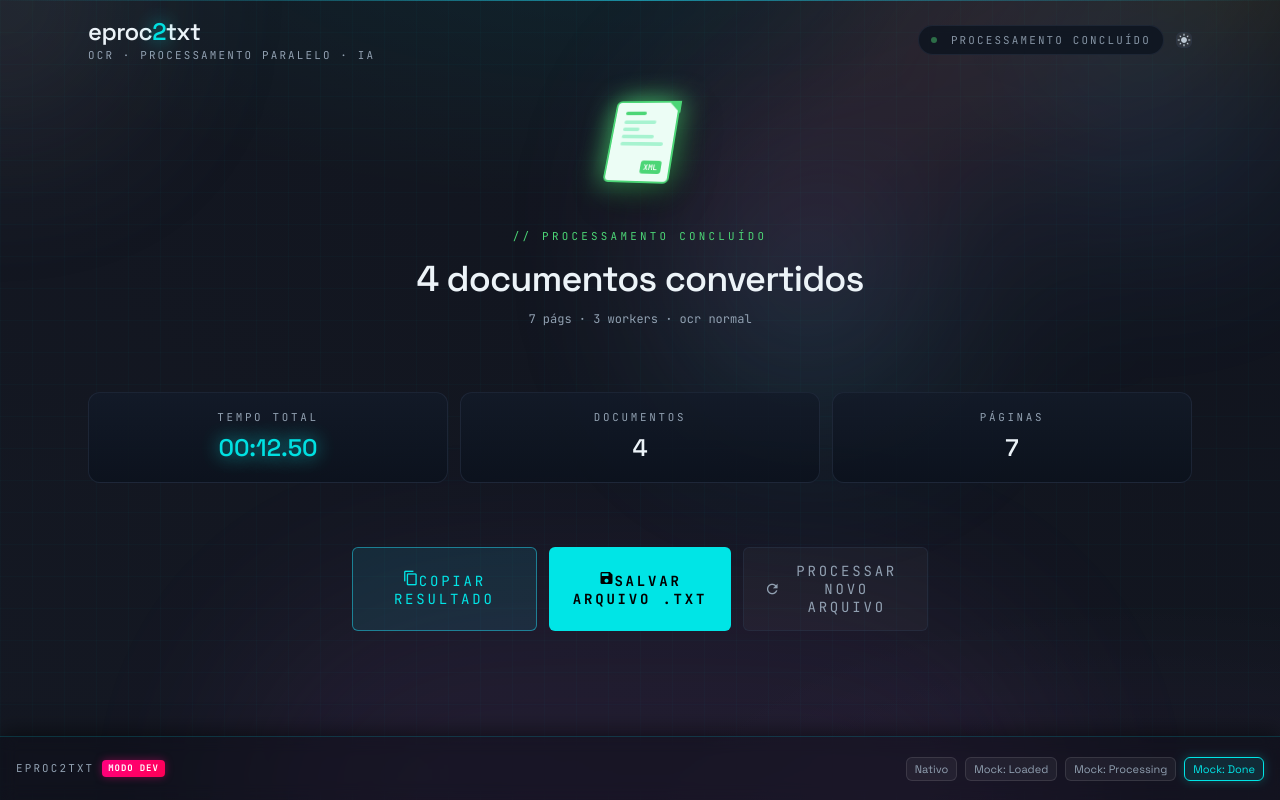
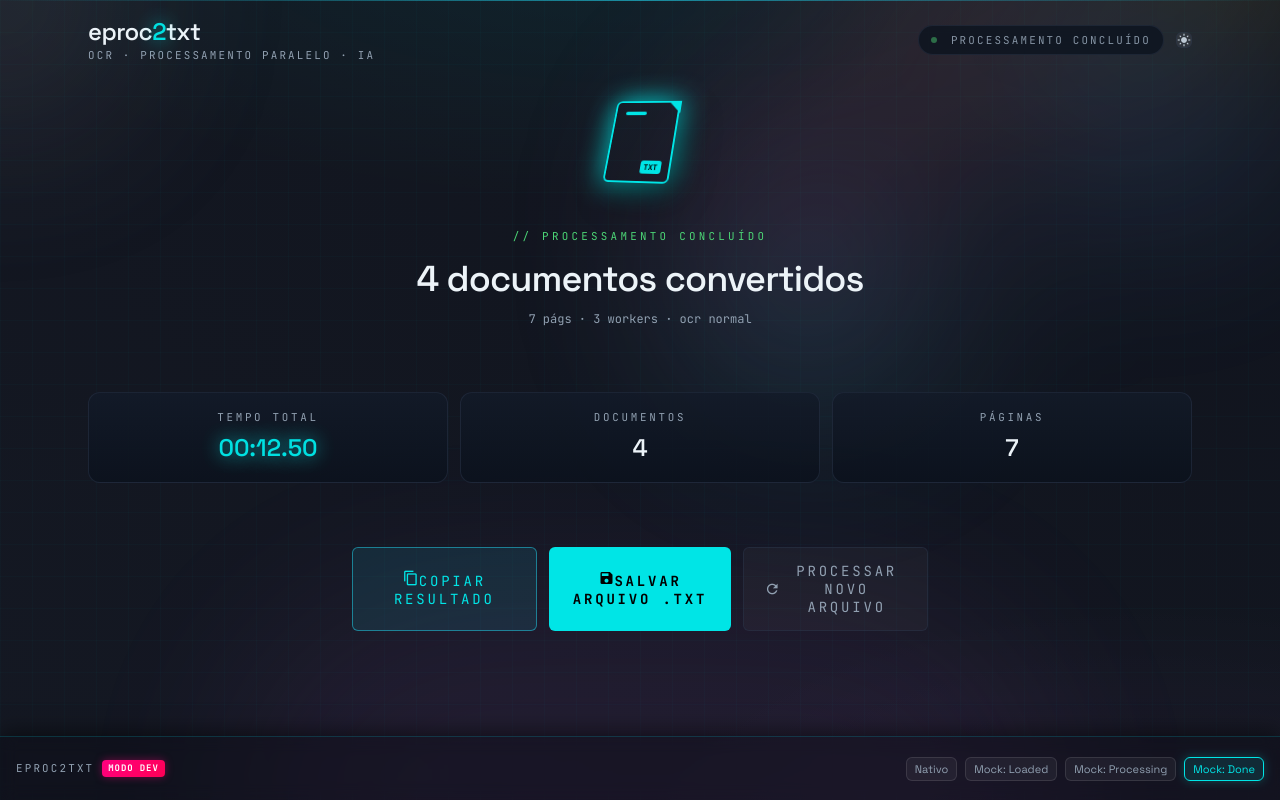
Before and after one commit to jonyduque/eproc2txt, a React (Vite) app: page / in a window 1280 px wide. Both pictures are taken after a click on the button "Mock: Done". Built offline with nearby package versions, Linux system fonts and the light colour scheme.

Commit message:
feat: change DoneScreen floating file to TXT and update colors to primary theme

```diff
--- a/src/components/DoneScreen/DoneScreen.css
+++ b/src/components/DoneScreen/DoneScreen.css
@@ -1,3 +1,10 @@
+:root {
+	--txt-floating-bg: --transparent(var(--color-primary), 0.05);
+	--txt-floating-border: var(--color-primary);
+	--txt-floating-line-title: var(--color-primary);
+	--txt-floating-line-sub: --transparent(var(--color-primary), 0.4);
+}
+
 .done-view-container {
 	display: flex;
 	flex-direction: column;
@@ -8,7 +15,7 @@
 	text-align: center;
 }
 
-.done-floating-xml-container {
+.done-floating-txt-container {
 	perspective: 800px;
 	width: 120px;
 	height: 120px;
@@ -19,25 +26,25 @@
 	position: relative;
 }
 
-.xml-floating {
+.txt-floating {
 	width: 70px;
 	height: 90px;
-	background: #ecfdf5;
-	border: 2.5px solid var(--color-success);
+	background: var(--txt-floating-bg);
+	border: 2.5px solid var(--txt-floating-border);
 	border-radius: var(--border-radius-md);
 	display: flex;
 	flex-direction: column;
 	padding: 10px;
 	gap: 4px;
 	transform: rotateX(25deg) rotateY(-20deg) rotateZ(10deg);
-	animation: xmlFloat 3s ease-in-out infinite alternate;
+	animation: txtFloat 3s ease-in-out infinite alternate;
 	position: relative;
 	box-shadow:
 		6px 10px 25px rgba(0, 0, 0, 0.35),
-		0 0 20px rgba(16, 185, 129, 0.25);
+		0 0 20px --transparent(var(--color-primary), 0.25);
 }
 
-.xml-floating::after {
+.txt-floating::after {
 	content: "";
 	position: absolute;
 	top: -2.5px;
@@ -46,43 +53,43 @@
 	height: 0;
 	border-style: solid;
 	border-width: 0 14px 14px 0;
-	border-color: transparent var(--color-success) transparent transparent;
+	border-color: transparent var(--txt-floating-border) transparent transparent;
 }
 
-.xml-floating .file-line {
+.txt-floating .file-line {
 	height: 4px;
-	background: #a7f3d0;
+	background: var(--txt-floating-line-sub);
 	border-radius: 2px;
 }
 
-.xml-floating .file-line.title {
-	background: var(--color-success);
+.txt-floating .file-line.title {
+	background: var(--txt-floating-line-title);
 	width: 50%;
 	margin-bottom: 2px;
 }
 
-.xml-floating .file-line.sh {
+.txt-floating .file-line.sh {
 	width: 40%;
 }
 
-.xml-floating .file-line.md {
+.txt-floating .file-line.md {
 	width: 75%;
 }
 
-.xml-floating .file-type-badge {
+.txt-floating .file-type-badge {
 	position: absolute;
 	bottom: 8px;
 	right: 8px;
 	font-size: 8px;
 	font-family: var(--font-mono);
 	font-weight: 900;
-	background: var(--color-success);
-	color: white;
+	background: var(--txt-floating-border);
+	color: black;
 	padding: 1px 4px;
 	border-radius: 3px;
 }
 
-@keyframes xmlFloat {
+@keyframes txtFloat {
 	0% {
 		transform: rotateX(25deg) rotateY(-20deg) rotateZ(10deg) translateY(0px);
 	}
@@ -90,7 +97,7 @@
 		transform: rotateX(25deg) rotateY(-20deg) rotateZ(10deg) translateY(-12px);
 		box-shadow:
 			10px 16px 35px rgba(0, 0, 0, 0.45),
-			0 0 30px var(--color-success);
+			0 0 30px var(--color-primary);
 	}
 }
 
--- a/src/components/DoneScreen/DoneScreen.tsx
+++ b/src/components/DoneScreen/DoneScreen.tsx
@@ -53,14 +53,14 @@ export default function DoneScreen({
 	return (
 		<div className="done-view-container animate-fade-up">
 			<div className="done-header-banner">
-				<div className="done-floating-xml-container">
-					<div className="xml-floating">
+				<div className="done-floating-txt-container">
+					<div className="txt-floating">
 						<div className="file-line title" />
 						<div className="file-line md" />
 						<div className="file-line sh" />
 						<div className="file-line md" />
 						<div className="file-line" />
-						<div className="file-type-badge">XML</div>
+						<div className="file-type-badge">TXT</div>
 					</div>
 				</div>
 				<p className="done-status-tagline">{"// processamento concluído"}</p>
```
